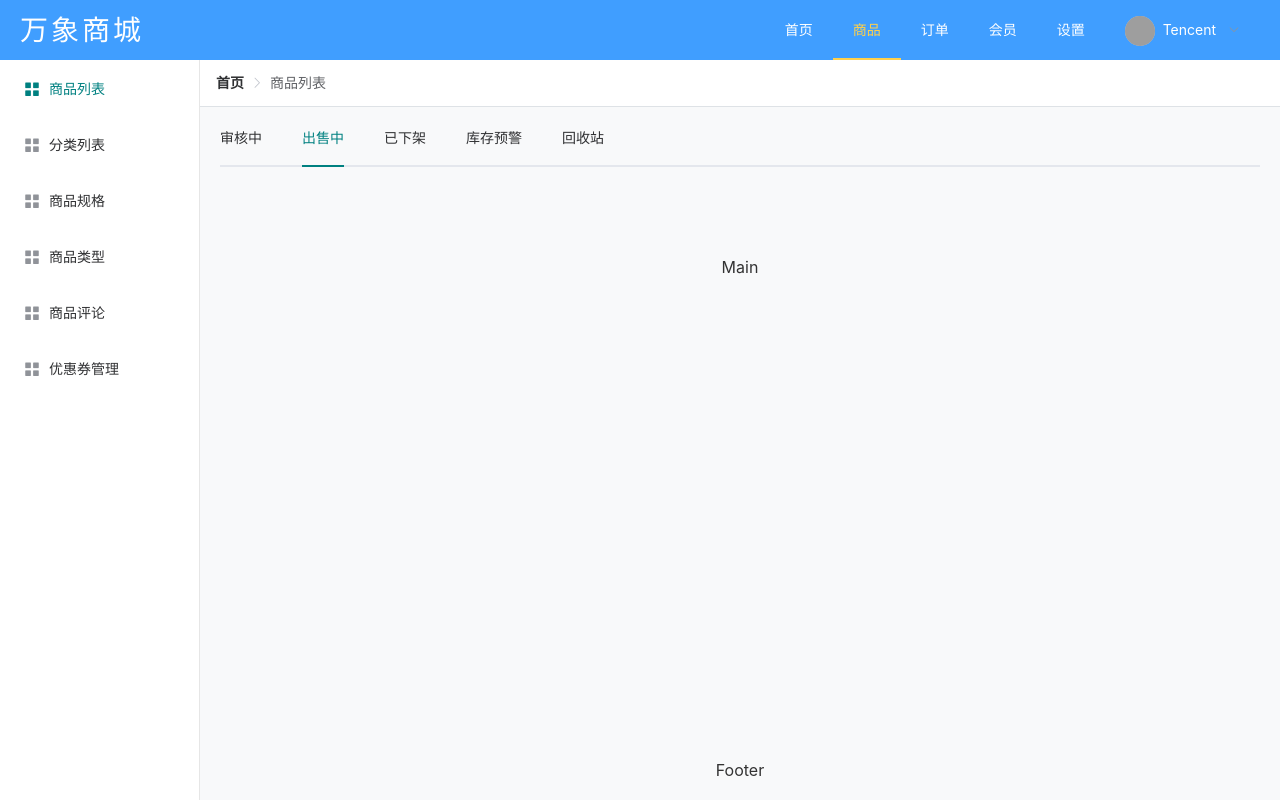
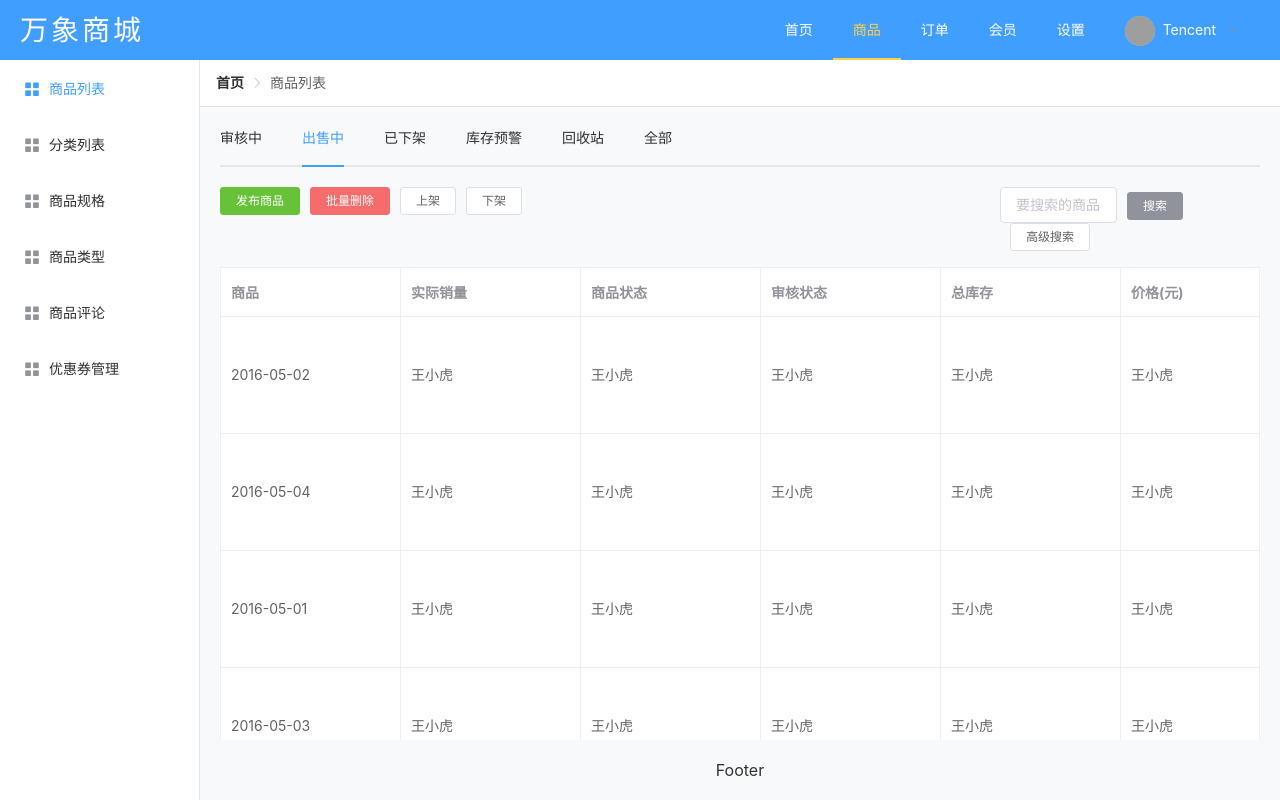
Before and after one commit to JinYuRin/vue-element-cms_shop, a Vue app: page /#/index in a window 1280 px wide. Both pictures are taken after a click on the item "商品". Built offline with nearby package versions, Linux system fonts and the light colour scheme; grey boxes are pictures that could not be loaded.

Commit message:
商品列表表格UI建立

```diff
--- a/src/element-variables.scss
+++ b/src/element-variables.scss
@@ -3,7 +3,8 @@ Write your variables here. All available variables can be
 found in element-ui/packages/theme-chalk/src/common/var.scss.
 For example, to overwrite the theme color:
 */
-$--color-primary: teal;
+// $--color-primary: teal;
+$--color-primary: #409EFF;
 
 /* icon font path, required */
 $--font-path: '~element-ui/lib/theme-chalk/fonts';
--- a/src/views/shop/goods/list.vue
+++ b/src/views/shop/goods/list.vue
@@ -11,9 +11,43 @@
           <el-tab-pane label="已下架" name="third"></el-tab-pane>
           <el-tab-pane label="库存预警" name="fourth"></el-tab-pane>
           <el-tab-pane label="回收站" name="fifth"></el-tab-pane>
-        </el-tabs></el-header
-      >
-      <el-main>Main</el-main>
+          <el-tab-pane label="全部" name="sixth"></el-tab-pane> </el-tabs
+      ></el-header>
+      <el-main>
+        <el-row type="flex" class="row-bg" justify="space-between">
+          <el-col :span="8">
+            <el-button size="mini" type="success">发布商品</el-button>
+            <el-button size="mini" type="danger">批量删除</el-button>
+            <el-button size="mini">上架</el-button>
+            <el-button size="mini">下架</el-button>
+          </el-col>
+          <el-col :span="6">
+            <el-input
+              size="medium"
+              style="width: 45%; margin-right: 10px"
+              v-model="input"
+              placeholder="要搜索的商品名称"
+            ></el-input>
+            <el-button size="mini" type="info">搜索</el-button>
+            <el-button size="mini">高级搜索</el-button>
+          </el-col>
+        </el-row>
+        <el-table class="mt-3" :data="tableData" border style="width: 100%">
+          <el-table-column prop="date" label="商品" width="180">
+          </el-table-column>
+          <el-table-column prop="name" label="实际销量" width="180">
+          </el-table-column
+          ><el-table-column prop="name" label="商品状态" width="180">
+          </el-table-column
+          ><el-table-column prop="name" label="审核状态" width="180">
+          </el-table-column
+          ><el-table-column prop="name" label="总库存" width="180">
+          </el-table-column
+          ><el-table-column prop="name" label="价格(元)" width="180">
+          </el-table-column>
+          <el-table-column prop="address" label="操作"> </el-table-column>
+        </el-table>
+      </el-main>
       <el-footer>Footer</el-footer>
     </el-container>
   </div>
@@ -22,7 +56,31 @@
 <script>
 export default {
   data() {
-    return { activeName: "second" };
+    return {
+      activeName: "second",
+      tableData: [
+        {
+          date: "2016-05-02",
+          name: "王小虎",
+          address: "上海市普陀区金沙江路 1518 弄",
+        },
+        {
+          date: "2016-05-04",
+          name: "王小虎",
+          address: "上海市普陀区金沙江路 1517 弄",
+        },
+        {
+          date: "2016-05-01",
+          name: "王小虎",
+          address: "上海市普陀区金沙江路 1519 弄",
+        },
+        {
+          date: "2016-05-03",
+          name: "王小虎",
+          address: "上海市普陀区金沙江路 1516 弄",
+        },
+      ],
+    };
   },
 
   components: {},
@@ -55,8 +113,8 @@ export default {
 .el-main {
   /* background-color: #e9eef3; */
   color: #333;
-  text-align: center;
-  line-height: 160px;
+  /* text-align: center; */
+  /* line-height: 160px; */
 }
 
 body > .el-container {
```
